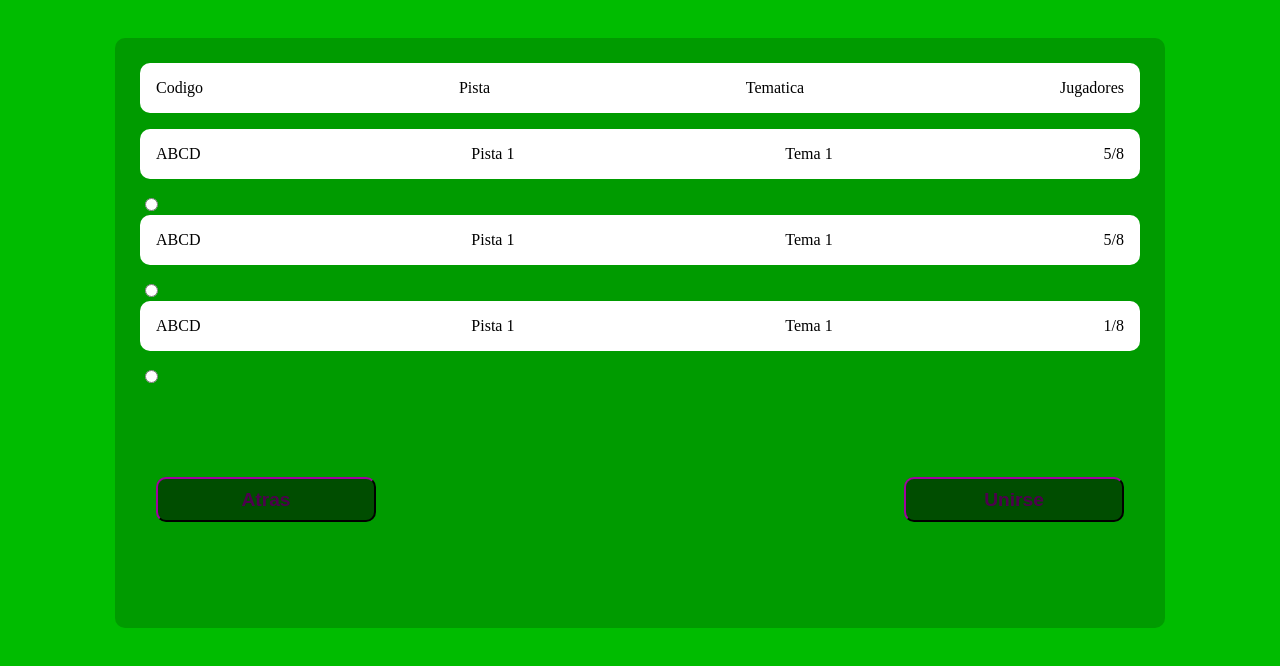
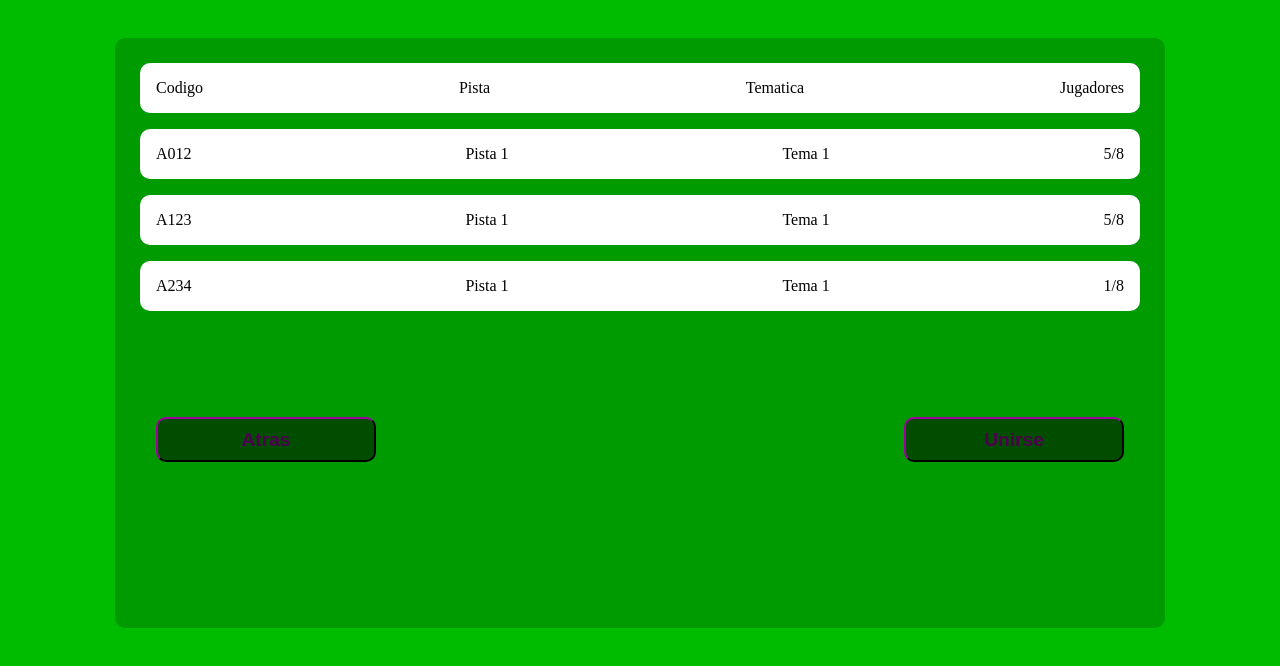
Before and after one commit to Vega-Luis/Luiki-Kart-Frontend, a React (Create React App) app: page /join-game in a window 1280 px wide. Shown: the top 666 px of the page. Built offline with nearby package versions, Linux system fonts and the light colour scheme; no server answers.

Commit message:
feat: adding join game style behavior

```diff
--- a/src/componets/GameLabel.jsx
+++ b/src/componets/GameLabel.jsx
@@ -4,7 +4,7 @@ function GameLabel({ options }) {
 
   return (
     <div className="game-label-wraper">
-      {options.map(option => <p>{option}</p>)}
+      {options.map(option => <p key={option}>{option}</p>)}
     </div>
    );
 }
--- a/src/componets/JoinGame.jsx
+++ b/src/componets/JoinGame.jsx
@@ -9,13 +9,18 @@ function JoinGame() {
   const navigate = useNavigate();
   return (
     <div className='join-game-container'>
-      {/* Game header */ }
+      {/* Game header */}
       <GameLabel
-      options={ ['Codigo', 'Pista', 'Tematica', 'Jugadores']}/>
+        options={['Codigo', 'Pista', 'Tematica', 'Jugadores']} />
 
-      {games.map(game => <label><GameLabel
-        options={[game.code, game.speedway, game.theme, game.players]}/>
-        <input type='radio'></input></label>)}
+      {games.map(game =>
+        <div className='radio-list' key={game.code}>
+          <label >
+            <input type='radio'></input>
+            <GameLabel options={[game.code, game.speedway, game.theme, game.players]} />
+          </label>
+        </div>)}
+
       <div className='back-create-btn-container'>
         <Button
           text='Atras'
--- a/src/config/const.js
+++ b/src/config/const.js
@@ -19,7 +19,7 @@ export const PLAYER_2 = {
 export const speedways = ['Pista 1', 'Pista 2', 'Pista 3'];
 export const gameTypes = ['Contra Jugadores', 'Contra Tiempo'];
 export const games = [
-        { code: 'ABCD', speedway: 'Pista 1', theme: 'Tema 1', players: '5/8' },
-        { code: 'ABCD', speedway: 'Pista 1', theme: 'Tema 1', players: '5/8' },
-        { code: 'ABCD', speedway: 'Pista 1', theme: 'Tema 1', players: '1/8' }
+        { code: 'A012', speedway: 'Pista 1', theme: 'Tema 1', players: '5/8' },
+        { code: 'A123', speedway: 'Pista 1', theme: 'Tema 1', players: '5/8' },
+        { code: 'A234', speedway: 'Pista 1', theme: 'Tema 1', players: '1/8' }
     ];
--- a/src/stylesheets/GameLabel.css
+++ b/src/stylesheets/GameLabel.css
@@ -6,4 +6,5 @@
   border-radius: 10px;
   padding: 0% 1rem 0% 1rem;
   margin-bottom: 1rem;
+  border-color: black;
 }
--- a/src/stylesheets/JoinGame.css
+++ b/src/stylesheets/JoinGame.css
@@ -6,10 +6,16 @@
   border-radius: 10px;
   padding: 2% 2% 2% 2%;
 }
-.header {
-  display:flex;
-  justify-content: space-between;
-  align-items: center;
-  border-color: black;
-  background-color: white;
+
+.radio-list input[type='radio'] {
+  display: none;
 }
+
+.radio-list label:hover > div {
+  background-color: green;
+}
+
+.radio-list label > input[type='radio']:checked ~ div {
+  background-color: green;
+  border: 2px solid black;
+}
```
Lines whose indentation alone changed are shown as unchanged.
